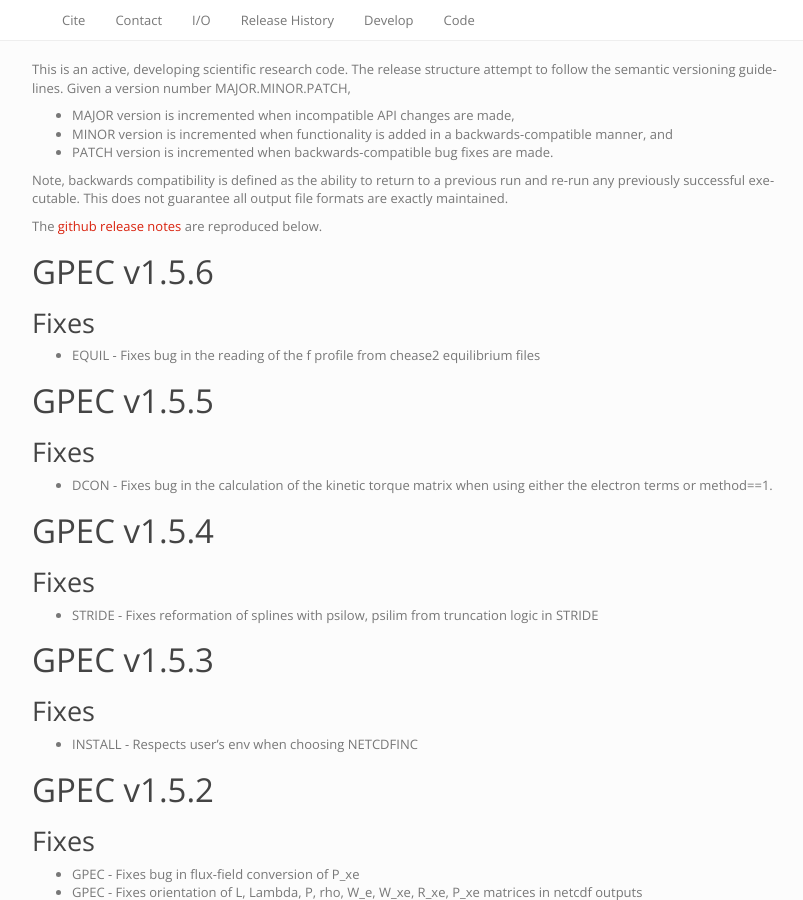
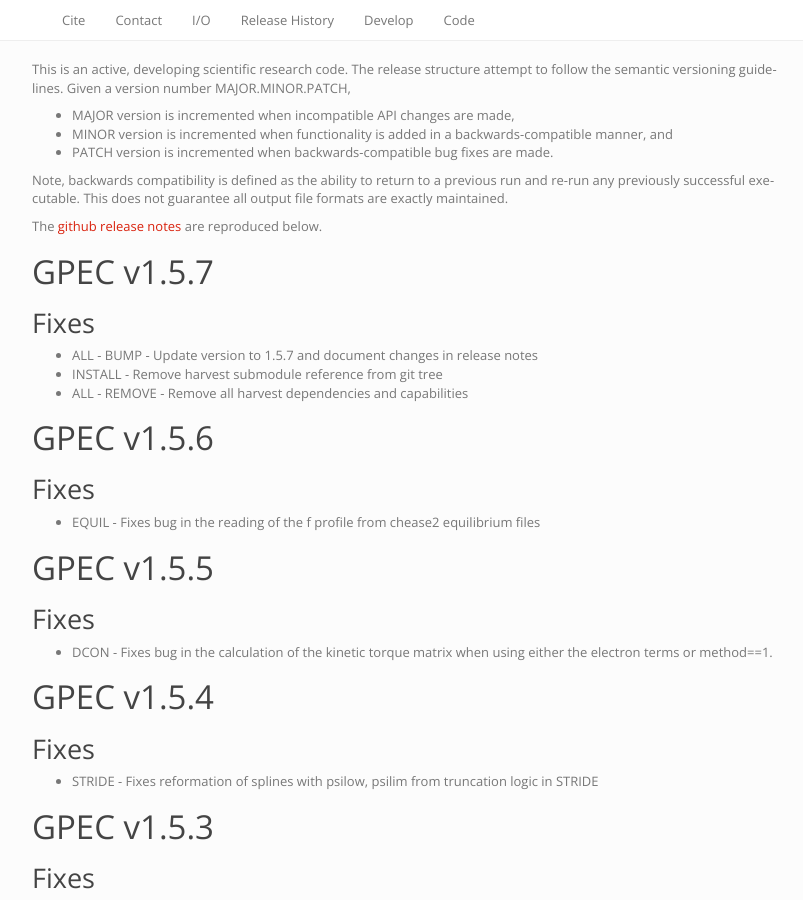
Before and after one commit to PrincetonUniversity/GPEC, a Sphinx documentation site: the page built from docs/releases.rst, in a window 1280 px wide and 900 px high. Shown: the whole window, without its empty margins (38-841 px from the left). Built offline with Sphinx 7.4.7, drawn with Linux system fonts in a browser that asks for light colours.

Commit message:
ALL - BUMP - Update version to 1.5.7 and document changes in release notes

```diff
--- a/docs/conf.py
+++ b/docs/conf.py
@@ -62,7 +62,7 @@
 # The short X.Y version.
 version = '1.5'
 # The full version, including alpha/beta/rc tags.
-release = '1.5.6'
+release = '1.5.7'
 
 # The language for content autogenerated by Sphinx. Refer to documentation
 # for a list of supported languages.
--- a/docs/releases.rst
+++ b/docs/releases.rst
@@ -9,6 +9,16 @@
 Note, backwards compatibility is defined as the ability to return to a previous run and re-run any previously successful executable. This does not guarantee all output file formats are exactly maintained.
 
 The `github release notes <https://github.com/PrincetonUniversity/GPEC/releases>`_ are reproduced below.
+
+GPEC v1.5.7
+===========
+
+Fixes
+------
+- ALL - BUMP - Update version to 1.5.7 and document changes in release notes
+- INSTALL - Remove harvest submodule reference from git tree
+- ALL - REMOVE - Remove all harvest dependencies and capabilities
+
 
 GPEC v1.5.6
 ===========
```
Also changed, not shown: 1 other file.
